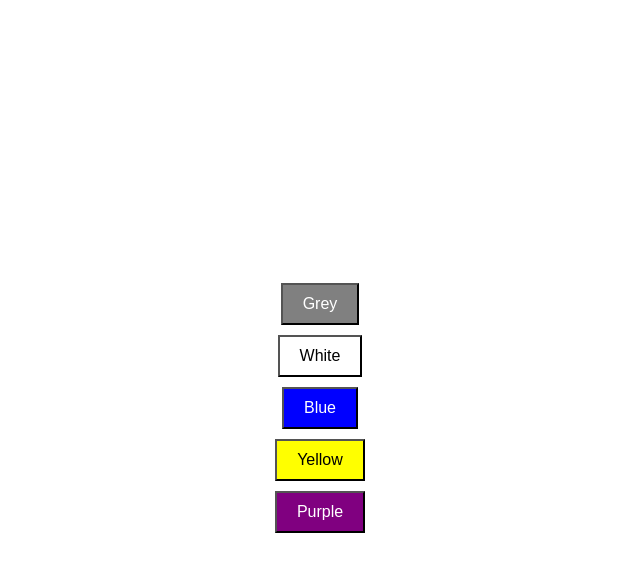
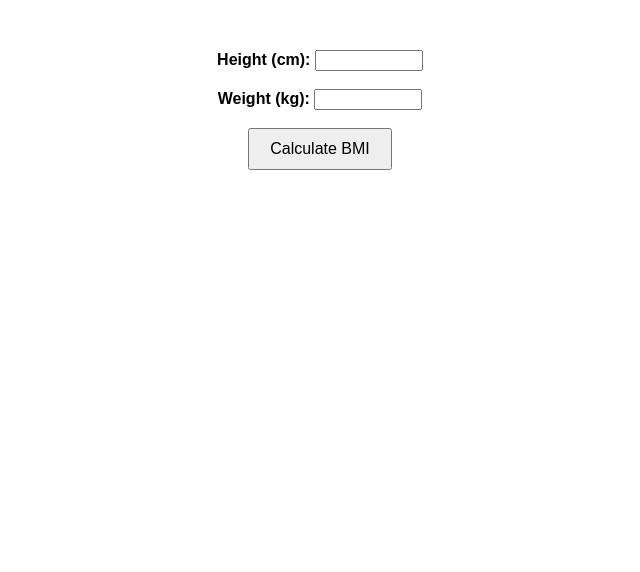
Before and after one commit to Swapnilden/DOMProjects, a plain HTML site: page index.html in a window 1280 px wide. Shown: the whole page, without its empty margins (320-960 px from the left). Drawn offline with Linux system fonts and the light colour scheme.

Commit message:
Add files via upload

```diff
--- a/index.html
+++ b/index.html
@@ -3,57 +3,66 @@
 <head>
     <meta charset="UTF-8">
     <meta name="viewport" content="width=device-width, initial-scale=1.0">
-    <title>Button Click Color Change</title>
+    <title>BMI Calculator</title>
     <style>
-        .body {
-    height: 100vh;
-    display: flex;
-    flex-direction: column;
-    align-items: center;
-    justify-content: center;
+        body {
     font-family: Arial, sans-serif;
+    text-align: center;
+    margin: 50px;
 }
 
-.button {
-    padding: 10px 20px;
-    margin: 5px;
-    font-size: 16px;
-    cursor: pointer;
+form {
+    margin-bottom: 20px;
 }
 
-#grey {
-    background-color: grey;
-    color: white;
+label {
+    font-weight: bold;
 }
 
-#white {
-    background-color: white;
-    color: black;
+input {
+    width: 100px;
 }
 
-#blue {
-    background-color: blue;
-    color: white;
+button {
+    padding: 10px 20px;
+    font-size: 16px;
 }
 
-#yellow {
-    background-color: yellow;
-    color: black;
+#results {
+    font-size: 24px;
+    font-weight: bold;
+    color: green;
+}
+#result-container {
+    font-size: 24px;
+    font-weight: bold;
 }
 
-#purple {
-    background-color: purple;
-    color: white;
+#bmi-label {
+    margin-right: 10px;
+}
+
+#bmi-result {
+    color: green;
 }
 
     </style>
 </head>
-<body class="body">
-    <button id="grey" class="button">Grey</button>
-    <button id="white" class="button">White</button>
-    <button id="blue" class="button">Blue</button>
-    <button id="yellow" class="button">Yellow</button>
-    <button id="purple" class="button">Purple</button>
+<body>
+    <form>
+        <label for="height">Height (cm):</label>
+        <input type="text" id="height" required><br><br>
+
+        <label for="weight">Weight (kg):</label>
+        <input type="text" id="weight" required><br><br>
+
+        <button type="submit">Calculate BMI</button>
+
+        <div id="results"></div>
+    </form>
+
+
+
 
     <script src="script.js"></script>
 </body>
--- a/script.js
+++ b/script.js
@@ -1,25 +1,24 @@
-const buttons = document.querySelectorAll('.button')
-const body = document.querySelector('.body')
+const form = document.querySelector('form')
+// this usecase will give you empty
+// const height = pajrseInt(document.querySelector('#height').value)
 
-buttons.forEach(function (button) {
-    console.log(button)
-    button.addEventListener('click', function (e) {
-        console.log(e)
-        console.log(e.target)
-        if(e.target.id === 'grey'){
-            body.style.backgroundColor = e.target.id
-        }
-        if(e.target.id === 'white'){
-            body.style.backgroundColor = e.target.id
-        }
-        if(e.target.id === 'blue'){
-            body.style.backgroundColor = e.target.id
-        }
-        if(e.target.id === 'yellow'){
-            body.style.backgroundColor = e.target.id
-        }
-        if(e.target.id === 'purple'){
-            body.style.backgroundColor = e.target.id
-        }
-    })
+form.addEventListener('submit', function (e) {
+    e.preventDefault()
+
+    const height = parseInt(document.querySelector('#height').value)
+    const weight = parseInt(document.querySelector('#weight').value)
+    const results = document.querySelector('#results')
+
+    if (height === `` || height < 0 || isNaN(height)) {
+        results.innerHTML = `Please give a valid height ${height}`
+    }else if (weight === `` || weight < 0 || isNaN(weight)) {
+        results.innerHTML = `Please give a valid weight ${weight}`
+    }else {
+        const bmi = (weight/ ((height*height)/10000)).toFixed(2)
+        //show the result
+        results.innerHTML = `<span>${bmi}</span>`
+    }
+
+
+
 })
```
